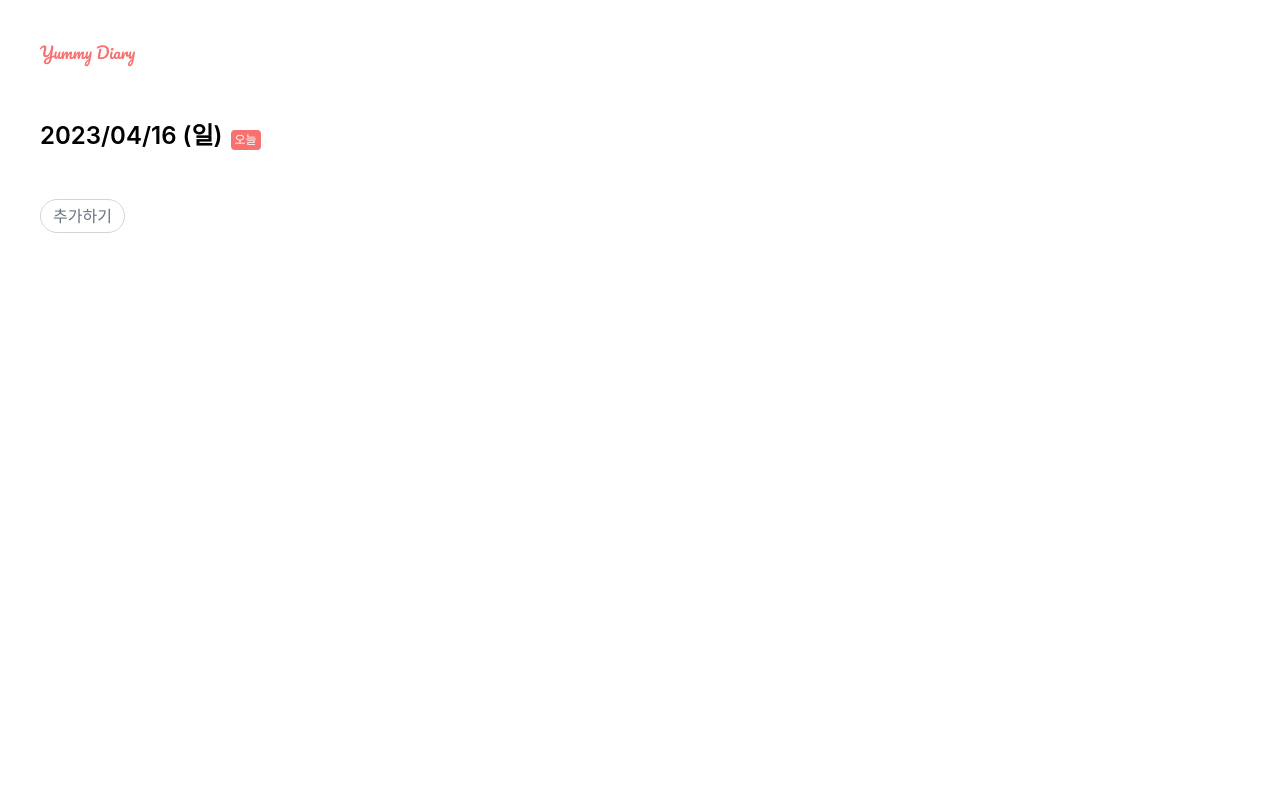
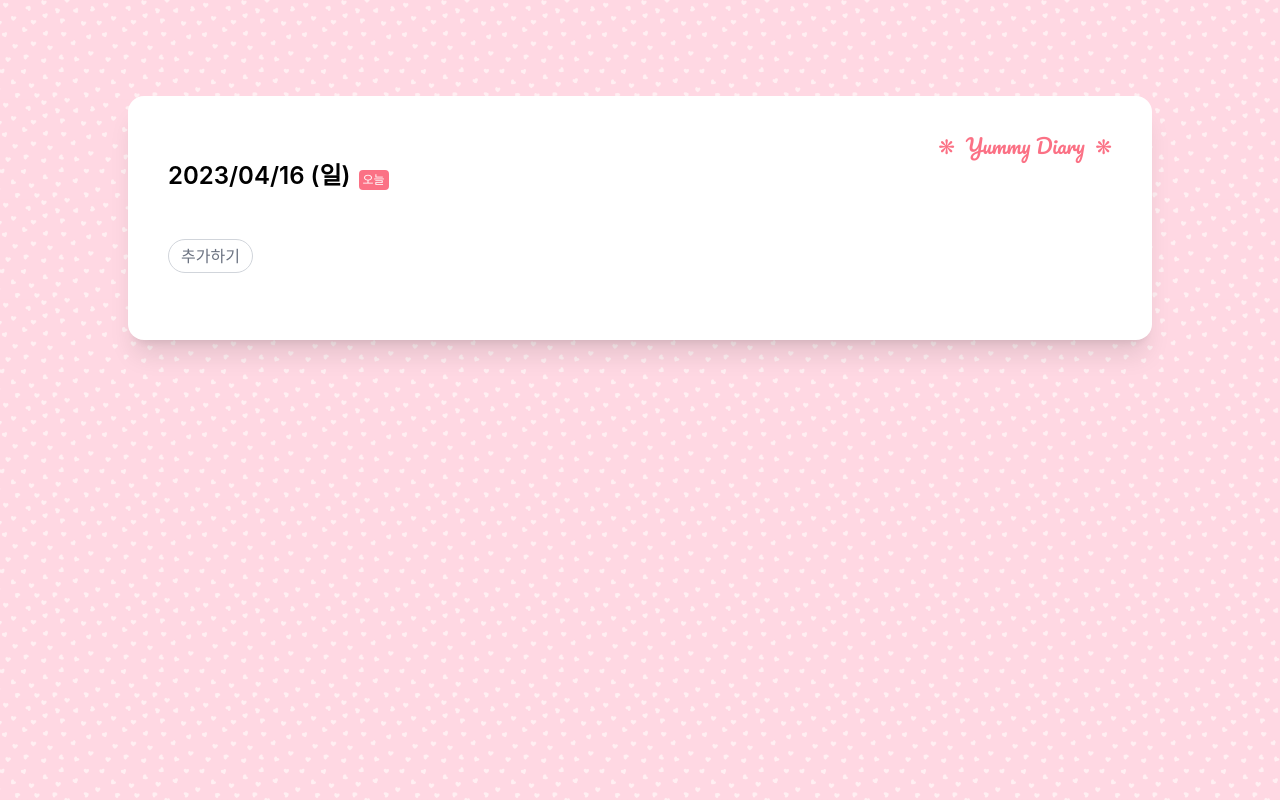
Before and after one commit to PerlPark/yummy-diary, a Next.js app: page / in a window 1280 px wide. Built offline with nearby package versions, Linux system fonts and the light colour scheme; a web font is replaced by a local one.

Commit message:
mod: 디자인 수정

```diff
--- a/components/AddModal.tsx
+++ b/components/AddModal.tsx
@@ -53,8 +53,8 @@ const AddModal = ({ date, closeHandler }: AddModalPropsType) => {
   };
 
   return (
-    <div className="fixed top-0 left-0 w-full h-full bg-slate-950/20 px-4 overflow-auto z-50">
-      <div className="max-w-3xl mx-auto my-4 bg-white rounded-lg shadow p-6 relative">
+    <div className="fixed top-0 left-0 w-full h-full bg-slate-950/30 px-4 overflow-auto z-50">
+      <div className="max-w-3xl mx-auto my-12 bg-white rounded-lg shadow p-7 relative">
         <h1 className="text-3xl font-semibold mb-3">추가하기</h1>
         <span className="text-lg">{date}</span>
         <button
--- a/components/DailyItem.tsx
+++ b/components/DailyItem.tsx
@@ -33,7 +33,7 @@ const DailyItem = ({
       <div className="flex gap-2 items-baseline mb-4">
         <h2 className="text-2xl font-semibold">{date}</h2>
         {isToday && (
-          <span className="bg-red-400 rounded text-xs text-white px-1 py-0.5">
+          <span className="rounded bg-rose-400 text-xs text-white px-1 py-0.5">
             오늘
           </span>
         )}
--- a/pages/_app.tsx
+++ b/pages/_app.tsx
@@ -5,7 +5,9 @@ import { RecoilRoot } from 'recoil';
 export default function App({ Component, pageProps }: AppProps) {
   return (
     <RecoilRoot>
-      <Component {...pageProps} />
+      <div className="py-24">
+        <Component {...pageProps} />
+      </div>
     </RecoilRoot>
   );
 }
--- a/pages/index.tsx
+++ b/pages/index.tsx
@@ -14,9 +14,9 @@ export default function Home() {
   const hasToday = data[0]?.date === today;
 
   return (
-    <main className="p-10">
-      <h1 className={`${pacifico.className} text-red-400 mb-14`}>
-        Yummy Diary
+    <main className="py-9 px-10 w-full max-w-5xl mx-auto bg-white rounded-2xl shadow-xl">
+      <h1 className={`${pacifico.className} text-rose-400 text-right text-xl`}>
+        ❋&nbsp;&nbsp;Yummy Diary&nbsp;&nbsp;❋
       </h1>
       <div className="flex flex-col gap-8">
         {!hasToday && <DailyItem date={today} isToday={true} />}
--- a/styles/globals.css
+++ b/styles/globals.css
@@ -22,4 +22,8 @@ body {
     'Malgun Gothic', 'Apple Color Emoji', 'Segoe UI Emoji', 'Segoe UI Symbol',
     sans-serif;
   color: rgb(var(--foreground-rgb));
+  background-color: lightpink;
+  background-image: url(/bg.jpg);
+  background-size: 100px auto;
+  background-attachment: fixed;
 }
```
Also changed, not shown: public/bg.jpg (added).
